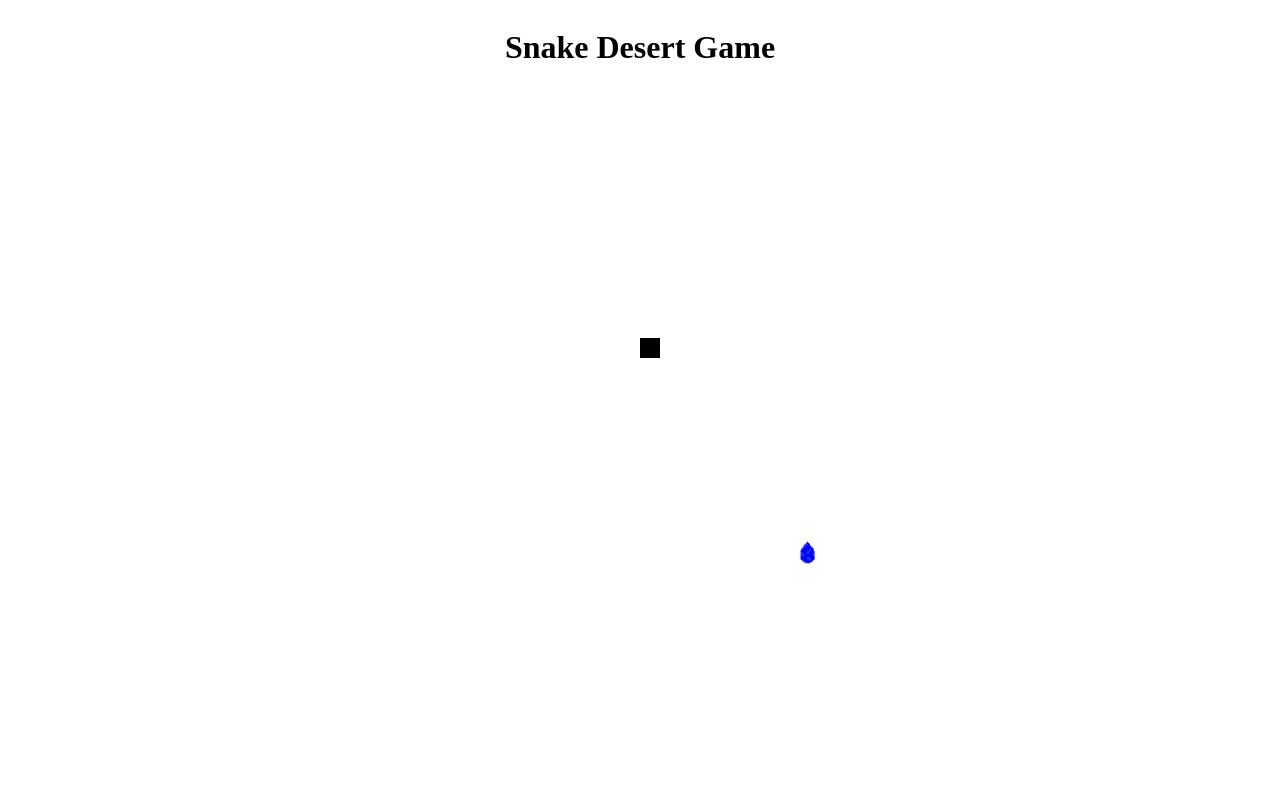
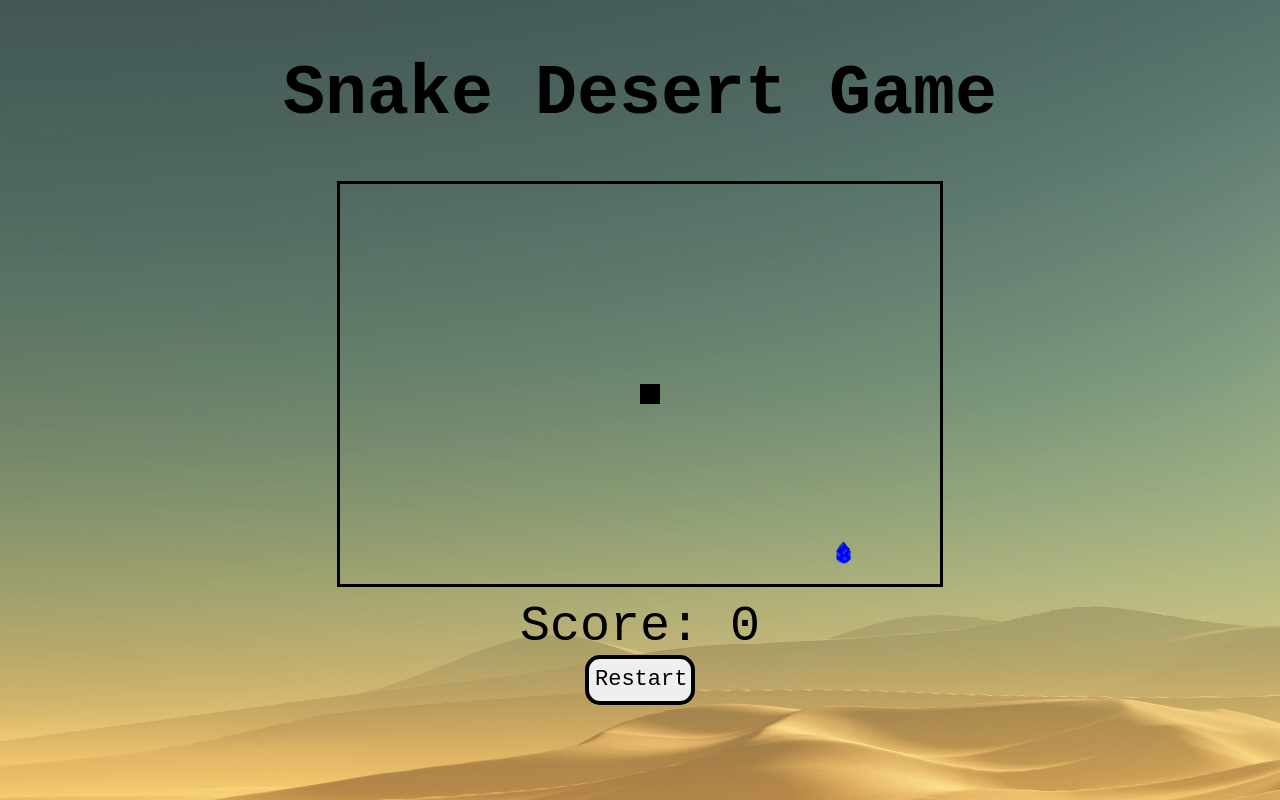
Before and after one commit to mickael99/cpa_projet, a plain HTML site: page index.html in a window 1280 px wide. Drawn offline with Linux system fonts and the light colour scheme.

Commit message:
amelioration design du site

```diff
--- a/css/style.css
+++ b/css/style.css
@@ -1,8 +1,34 @@
 body {
+    font-size: 35px;
+    font-family: 'Courier New', Courier, monospace;
     margin: O;
     padding: 0;
     display: flex;
     flex-direction: column;
     justify-content: center;
     align-items: center;
+    background-image: url("../images/background_site.png");
 }
+
+#window {
+    border: 3px solid;
+}
+
+#gameContainer {
+    text-align: center;
+}
+
+#scoreText {
+    font-family:'Courier New', Courier, monospace;
+    font-size: 50px;
+}
+
+#restartButton {
+    font-family: 'Courier New', Courier, monospace;
+    font-size: 22px;
+    width: 110px;
+    height: 50px;
+    border: 4px solid;
+    border-radius: 15px;
+    cursor: pointer;
+}
--- a/index.html
+++ b/index.html
@@ -1,8 +1,9 @@
 <!DOCTYPE html>
-<html lang="fr">
+<html lang = "fr">
     <head>
-        <meta charset="UTF-8">
-        <meta name="viewport" content="width=device-width, initial-scale=1.0">
+        <meta charset = "UTF-8">
+        <meta http-equiv="X-UA-Compatible" content="IE-edge">
+        <meta name = "viewport" content = "width = device-width, initial-scale = 1.0">
         <title>Snake_Desert_Game</title>
         <link rel="stylesheet" href="css/style.css">
     </head>
@@ -10,7 +11,11 @@
     <h1>Snake Desert Game</h1>
 
     <body>
-        <canvas id="window" width="500" height="500"/>
-        <script src="src/index.js"></script>
+        <div id = "gameContainer">
+            <canvas id = "window" width = "600" height = "400"/></canvas>
+            <div id = "scoreText">Score: 0</div>
+            <button id = "restartButton" onclick="restart()">Restart</button>
+        </div>
+        <script src = "src/index.js"></script>
     </body>
 </html>
--- a/src/index.js
+++ b/src/index.js
@@ -1,5 +1,10 @@
 const canvas = document.getElementById('window');
 const ctx = canvas.getContext('2d');
+const button = document.querySelector("#restartButton");
+const text = document.querySelector("#scoreText");
+
+let score = 0;
+let refresh = 8;
 
 class snakePart {
 	constructor(x, y) {
@@ -8,13 +13,9 @@ class snakePart {
 	}
 }
 
-let score = 0;
-
 //position serpent
 let xSnake = canvas.width / 2;
-let ySnake = canvas.width / 2;
-
-let refresh = 8;
+let ySnake = canvas.height / 2;
 
 //stat serpent
 let health = 5;
@@ -31,13 +32,23 @@ let yWaterDrop = 0;
 let sizeWaterDrop = 30;
 let isThere = false;
 
-function gameOver() {
-	clearTimeout(id);
+function restart() {
+	window.location.reload();
+}
+
+function gameOver(idTimeout) {
+	clearTimeout(idTimeout);
+	console.log("hey");
+
+	ctx.font = "50px MV Boli";
+	ctx.fillStyle = "red";
+	ctx.textAlign = "center";
+	ctx.fillText("Game Over !", canvas.width / 2, canvas.height / 2);
 }
 
 function gameLoop() {
-	initScreen();
-	let id = setTimeout(gameLoop, 1000 / refresh);
+	let idTimeout = setTimeout(gameLoop, 1000 / refresh);
+	initScreen(idTimeout);
 }
 
 //pas encore dispo
@@ -48,12 +59,12 @@ function speed() {
 	}
 }
 
-function initScreen() {
+function initScreen(idTimeout) {
 	const background = new Image();
-	background.onload = initBackground(background);
+	background.onload = initBackground(background, idTimeout);
 }
 
-function initBackground(background) {
+function initBackground(background, idTimeout) {
 	ctx.clearRect(0, 0, canvas.width, canvas.height);
 	background.src = 'images/background.png';
 	ctx.drawImage(background, 0, 0,
@@ -63,6 +74,7 @@ function initBackground(background) {
 		sizeTail++;
 		isThere = false;
 		score++;
+		text.textContent = "Score: " + score;
 		//speed();
 	}
 	sapwnWaterDrop();
@@ -71,9 +83,9 @@ function initBackground(background) {
 	mooveSnake();
 	if(checkCollisionWithBordureWindow() ||
 		checkCollisionWithTail()) {
-		gameOver();
+		gameOver(idTimeout);
 	}
-	printCoordonne();
+	//printCoordonne();
 }
 
 function sapwnWaterDrop() {
```
Also changed, not shown: images/background_site.png (added), 1 other file.
